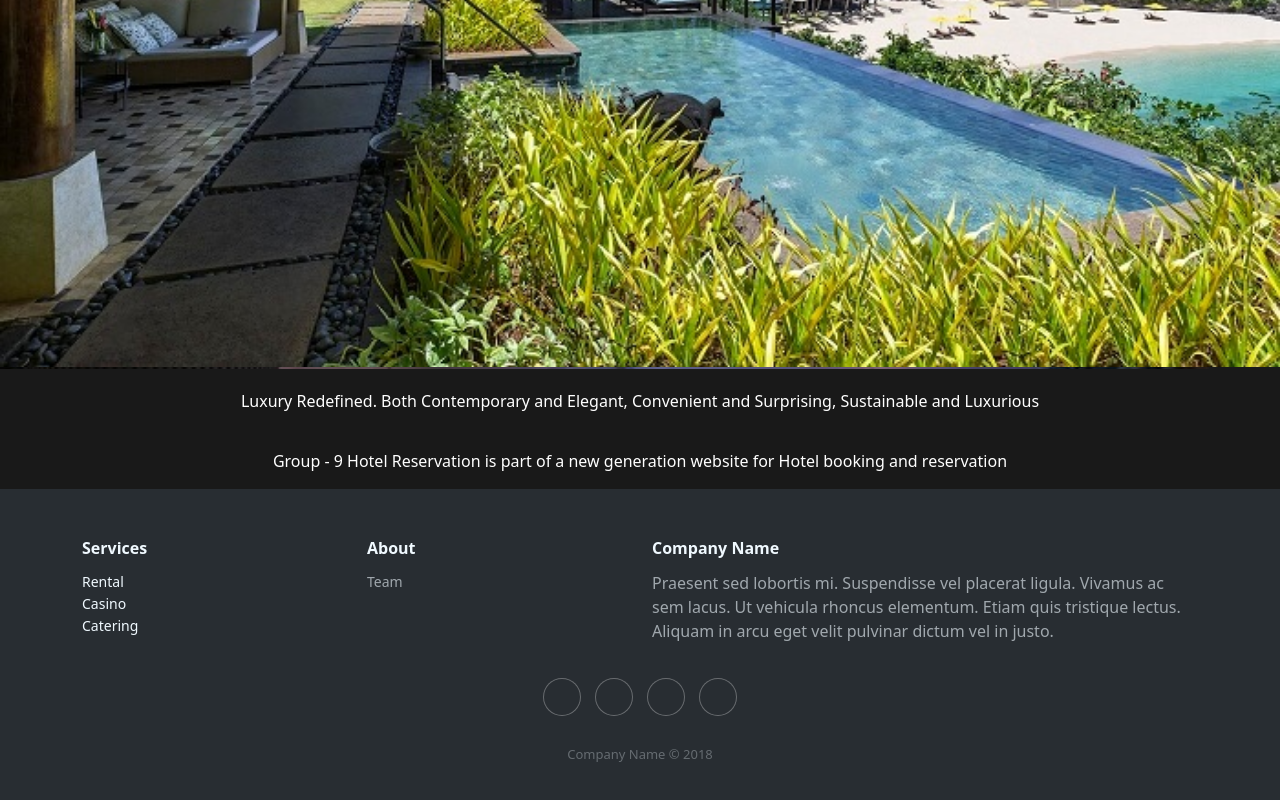
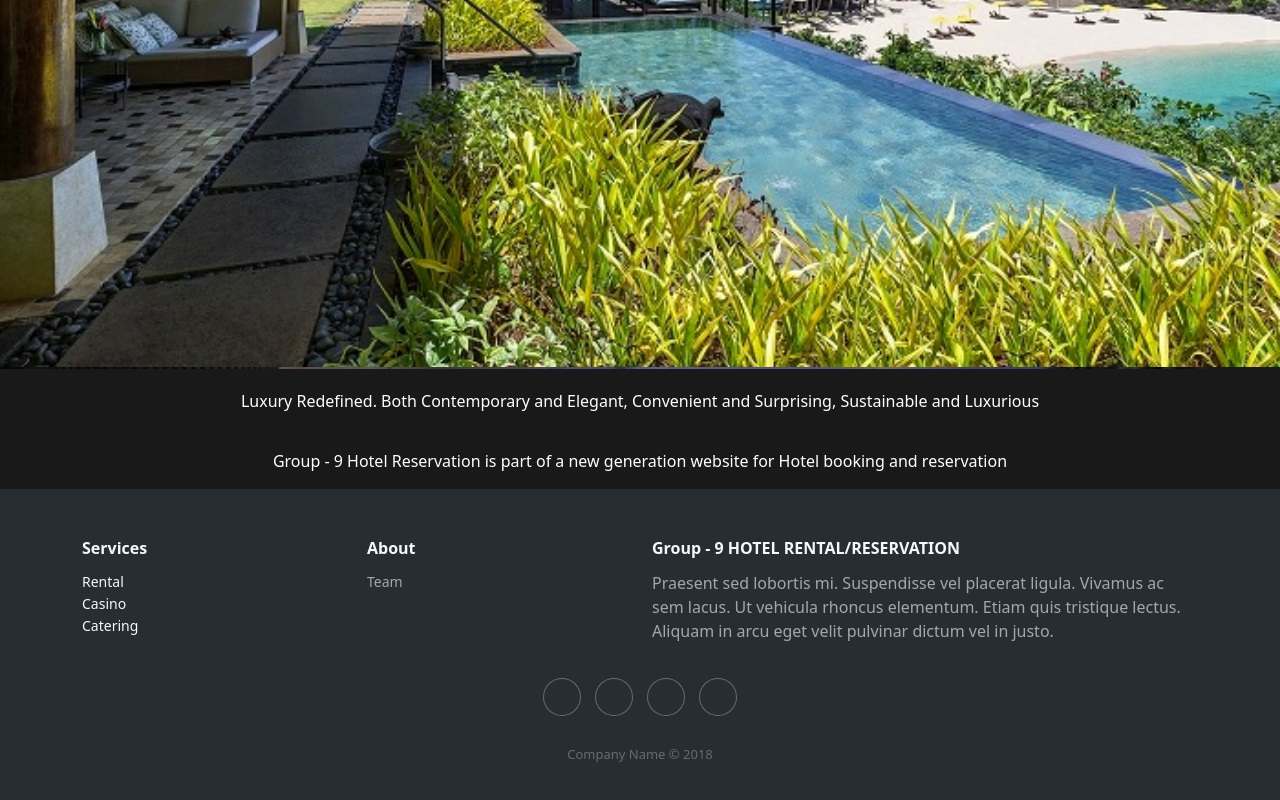
Before and after one commit to roninc32/Group-9, a plain HTML site: page index.html in a window 1280 px wide. Shown: the part 543-1343 px from the top of the page. Drawn offline with nearby package versions, Linux system fonts and the light colour scheme.

Commit message:
company name

```diff
--- a/index.html
+++ b/index.html
@@ -80,7 +80,7 @@
                   </ul>
               </div>
               <div class="col-md-6 item text">
-                  <h3>Company Name</h3>
+                  <h3>Group - 9 HOTEL RENTAL/RESERVATION</h3>
                   <p>Praesent sed lobortis mi. Suspendisse vel placerat ligula. Vivamus ac sem lacus. Ut vehicula rhoncus elementum. Etiam quis tristique lectus. Aliquam in arcu eget velit pulvinar dictum vel in justo.</p>
               </div>
               <div class="col item social"><a href="#"><i class="icon ion-social-facebook"></i></a><a href="#"><i class="icon ion-social-twitter"></i></a><a href="#"><i class="icon ion-social-snapchat"></i></a><a href="#"><i class="icon ion-social-instagram"></i></a></div>
```
